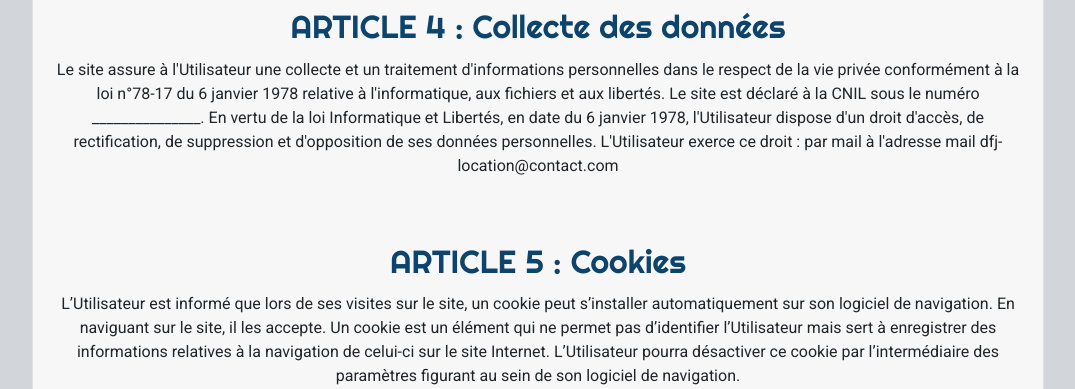
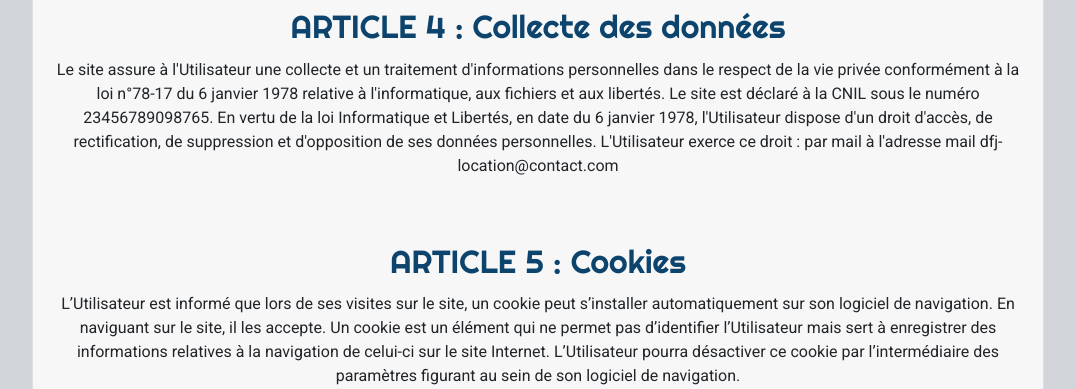
Before and after one commit to WildCodeSchool/orleans-php-202009-project-dfj-location, a PHP site: template src/View/Home/legal-mentions.html.twig in a window 1280 px wide. Shown: the part 928-1317 px from the top of the page, without its empty margins (102-1177 px from the left). Run offline with PHP 8.4, Linux system fonts and the light colour scheme; the template is opened without the code that fills it, so the values that code supplies are empty; some libraries are stand-ins or nearby versions.

Commit message:
fix legalmention

```diff
--- a/src/View/Home/legal-mentions.html.twig
+++ b/src/View/Home/legal-mentions.html.twig
@@ -30,7 +30,7 @@
                             </p>
                         <h2 class="pt-5 pb-1">ARTICLE 4 : Collecte des données</h2>
                             <p>Le site assure à l'Utilisateur une collecte et un traitement d'informations personnelles dans le
-                            respect de la vie privée conformément à la loi n°78-17 du 6 janvier 1978 relative à l'informatique, aux fichiers et aux libertés. Le site est déclaré à la CNIL sous le numéro _______________.
+                            respect de la vie privée conformément à la loi n°78-17 du 6 janvier 1978 relative à l'informatique, aux fichiers et aux libertés. Le site est déclaré à la CNIL sous le numéro 23456789098765.
                             En vertu de la loi Informatique et Libertés, en date du 6 janvier 1978,
                             l'Utilisateur dispose d'un droit d'accès, de rectification, de suppression et d'opposition de ses données personnelles. L'Utilisateur exerce ce droit :
                             par mail à l'adresse mail dfj-location@contact.com
```
